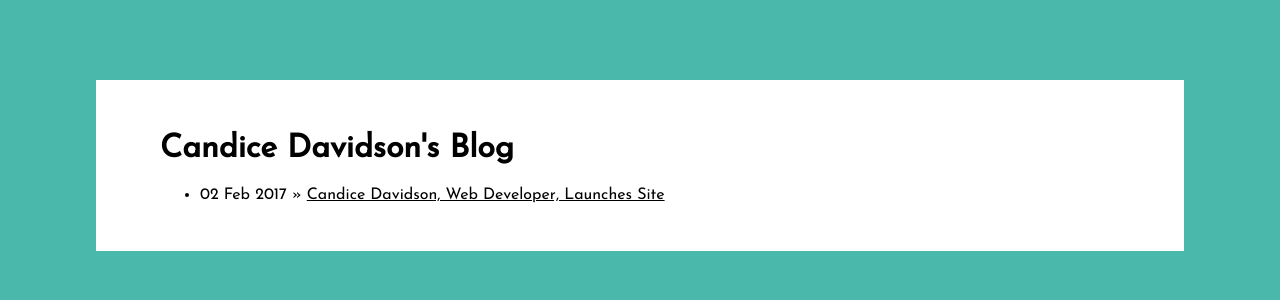
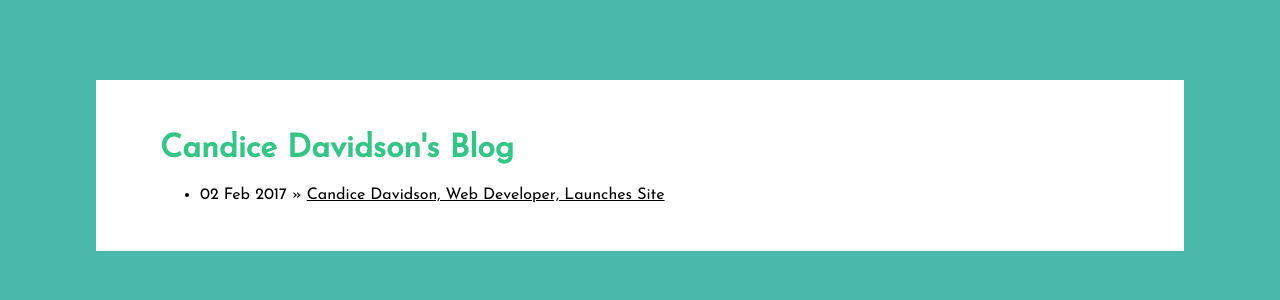
Before and after one commit to cndragn/cndragn.github.io, a Jekyll site: the page built from blog/index.html, in a window 1280 px wide. Shown: the top 300 px of the page. Built offline with Jekyll 4.4.1, drawn with Linux system fonts in a browser that asks for light colours; nearby versions of some CDN libraries.

Commit message:
style blog h1, link

```diff
--- a/css/style.css
+++ b/css/style.css
@@ -109,7 +109,16 @@
 /* BLOG */
 .blog {
   display: block;
-    background-color: #fff;
-    width: 100%;
-    padding: 2em 4em;
+  background-color: #fff;
+  width: 100%;
+  padding: 2em 4em;
 }
+.blog h1 {
+  color: #34c587;
+}
+blog a {
+  color: #339a8f;
+}
+blog a:hover {
+  color: #4bb8ac;
+}
```
